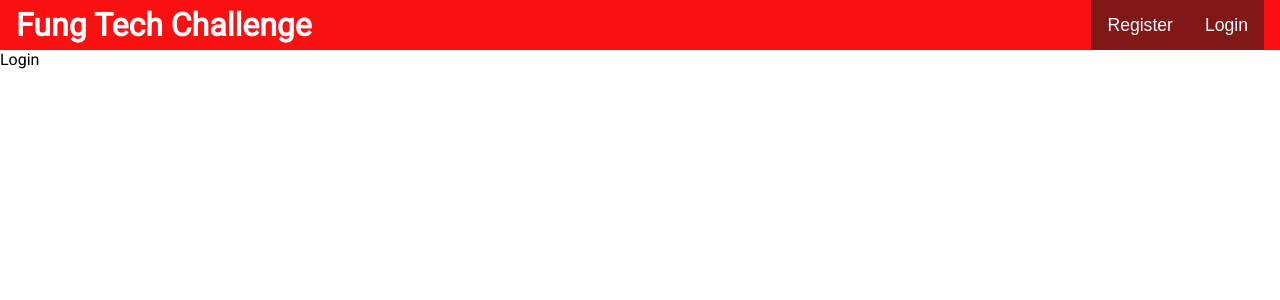
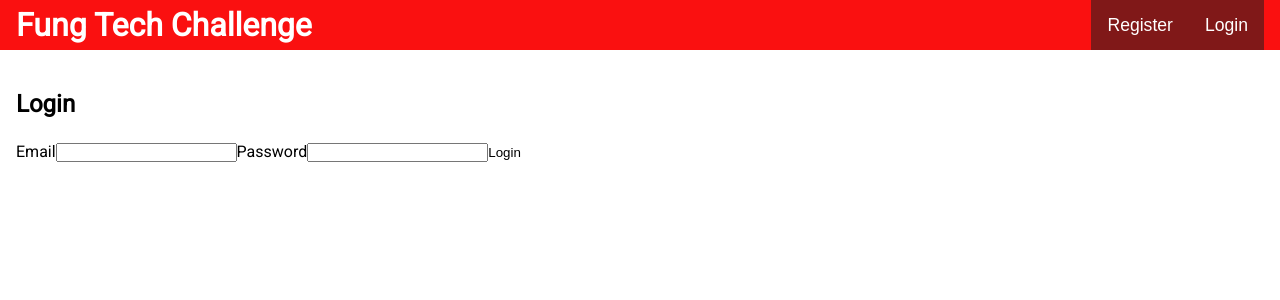
Before and after one commit to Don-Stevenson/fung-tech-challenge, a React (Create React App) app in the folder mern-auth-front/: page /login in a window 1280 px wide. Shown: the top 300 px of the page. Built offline with nearby package versions, Linux system fonts and the light colour scheme; no server answers.

Commit message:
add login logic & call to backend, add login form

```diff
--- a/mern-auth-front/src/components/auth/Login.js
+++ b/mern-auth-front/src/components/auth/Login.js
@@ -1,9 +1,58 @@
-import React from 'react'
+import React, { useState, useContext } from "react";
+import { useHistory } from "react-router-dom";
+import UserContext from "../../context/UserContext";
+import Axios from "axios";
 
 export default function Login() {
-    return (
-        <div>
-            Login
-        </div>
-    )
+  // custom useState hooks to set various data
+  const [email, setEmail] = useState();
+  const [password, setPassword] = useState();
+  const { setUserData } = useContext(UserContext);
+  const history = useHistory();
+
+  // function that submits a post new user data to
+  // backend and logins in with that data
+  const submit = async (e) => {
+    e.preventDefault();
+    const loginUser = { email, password };
+
+    const loginRes = await Axios.post(
+      "http://localhost:5000/users/login",
+      loginUser
+    );
+
+    // sets the user and token
+    setUserData({
+      token: loginRes.data.token,
+      user: loginRes.data.user,
+    });
+
+    // persists the auth token for refresh and new windows in browser
+    localStorage.setItem("auth-token", loginRes.data.token);
+
+    // using history call to return to homepage
+    history.push("/");
+  };
+
+  return (
+    <div className="page">
+      <h2>Login</h2>
+      <form onSubmit={submit}>
+        <label htmlFor="login-email">Email</label>
+        <input
+          id="login-email"
+          type="email"
+          onChange={(e) => setEmail(e.target.value)}
+        />
+
+        <label htmlFor="login-password">Password</label>
+        <input
+          id="login-password"
+          type="password"
+          onChange={(e) => setPassword(e.target.value)}
+        />
+        <input type="submit" value="Login" />
+      </form>
+    </div>
+  );
 }
```
Also changed, not shown: 1 other file (tests, documents, lock files or other folders).
